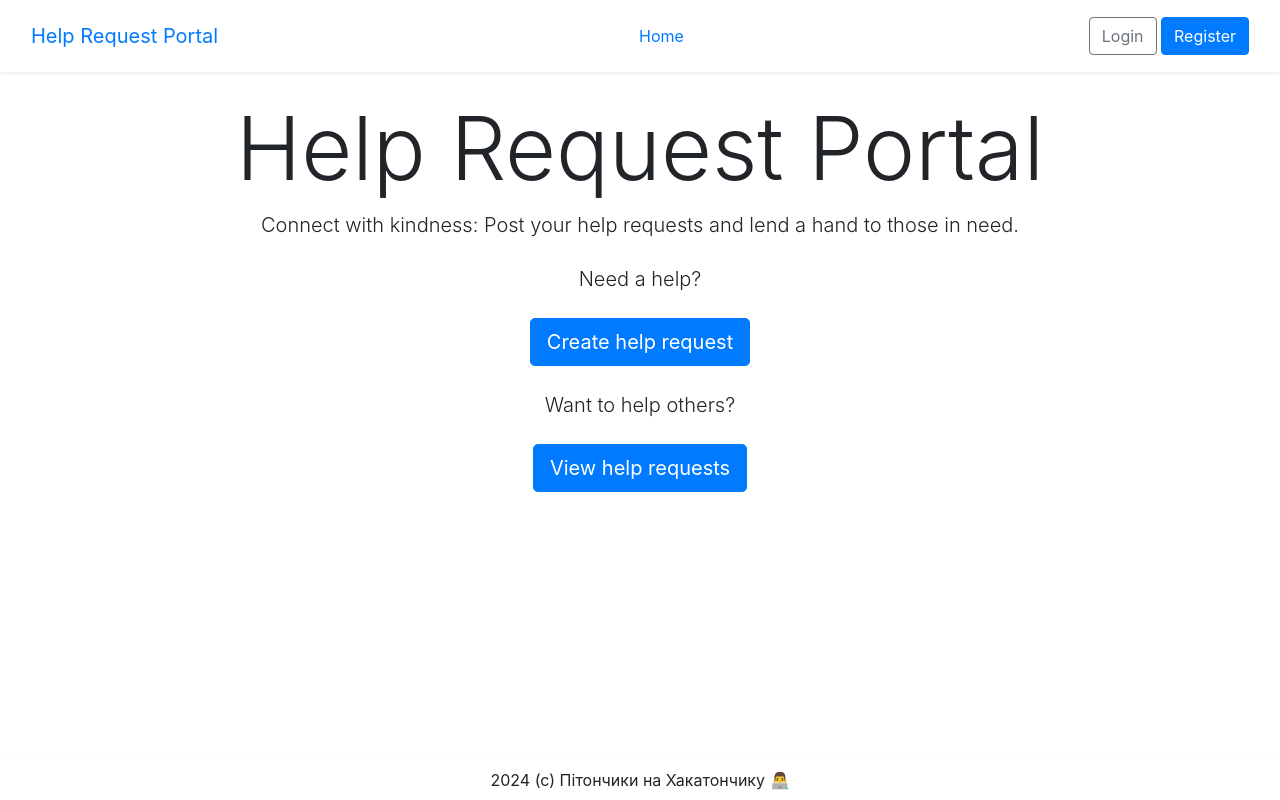
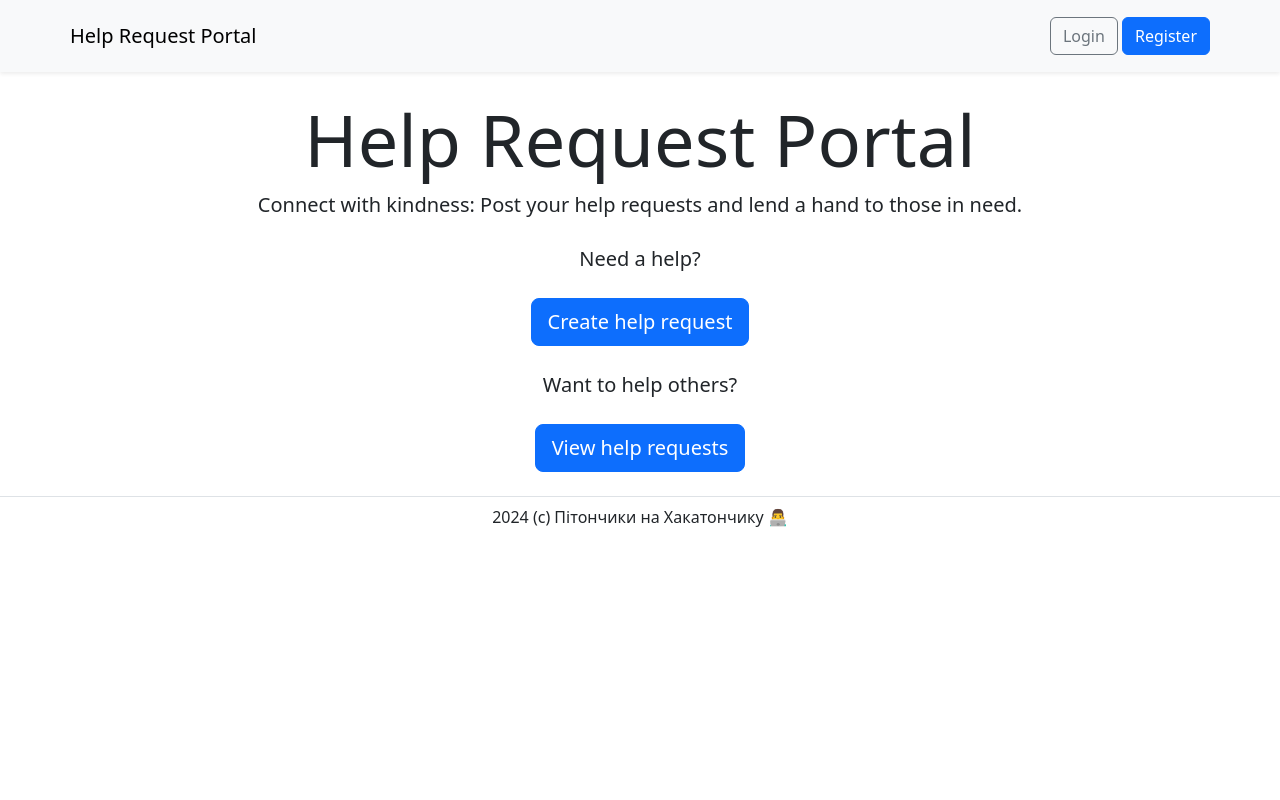
Before and after one commit to dkostmii/best-hackathon-test, a FastAPI app: page / in a window 1280 px wide. Run offline with FastAPI, Linux system fonts and the light colour scheme; some libraries are stand-ins or nearby versions.

Commit message:
Change: templates
Add Bootstrap icons, replace old Bootstrap with `5.3.3` version, fix failing styles, fix header, removing "Home" navlink

```diff
--- a/templates/base.html
+++ b/templates/base.html
@@ -6,8 +6,9 @@
     {% block title %}
     <title>Home Page</title>
     {% endblock %}
-    <link href="https://stackpath.bootstrapcdn.com/bootstrap/4.5.2/css/bootstrap.min.css" rel="stylesheet">
+    <link href="https://cdn.jsdelivr.net/npm/bootstrap@5.3.3/dist/css/bootstrap.min.css" rel="stylesheet" integrity="sha384-QWTKZyjpPEjISv5WaRU9OFeRpok6YctnYmDr5pNlyT2bRjXh0JMhjY6hW+ALEwIH" crossorigin="anonymous">
     <script src="https://cdn.jsdelivr.net/npm/bootstrap@5.3.3/dist/js/bootstrap.bundle.min.js" integrity="sha384-YvpcrYf0tY3lHB60NNkmXc5s9fDVZLESaAA55NDzOxhy9GkcIdslK1eN7N6jIeHz" crossorigin="anonymous"></script>
+    <link rel="stylesheet" href="https://cdn.jsdelivr.net/npm/bootstrap-icons@1.11.3/font/bootstrap-icons.min.css">
     <style>
         .form-container {
             max-width: 400px;
@@ -24,7 +25,7 @@
         }
     </style>
 </head>
-<body class="vh-100 d-flex flex-column">
+<body class="d-flex flex-column">
     {% include 'includes/header.html' %}
     <main class="flex-grow-1 py-4">
         {% block content %}
--- a/templates/includes/footer.html
+++ b/templates/includes/footer.html
@@ -1,4 +1,4 @@
-<footer class="bg-body-secondary shadow-sm text-center py-2">
+<footer class="border-top text-center py-2">
     <p class="m-0">
         2024 (c) Пітончики на Хакатончику 👨‍💻
     </p>
--- a/templates/includes/header.html
+++ b/templates/includes/header.html
@@ -1,14 +1,12 @@
-<header class="bg-body-secondary shadow-sm text-center py-2">
-    <nav class="navbar navbar-expand-lg bg-body-tertiary">
-        <div class="container-fluid">
+<header class="shadow-sm text-center py-2 sticky-top bg-body-tertiary">
+  <nav class="container navbar navbar-expand-lg">
       <a class="navbar-brand" href="/#">Help Request Portal</a>
-          <ul class="navbar-nav">
-            <li class="nav-item"><a class="nav-link" href="/">Home</a></li>
+      <ul class="navbar-nav flex-grow-1">
         {% if current_user %}
           {% if current_user.is_staff %}
           <li class="nav-item"><a class="btn btn-primary" href="/request-tasks">View task requests</a></li>
           {% else %}
-              <li class="nav-item"><a class="btn btn-primary" href="/request-tasks/create">Create task request</a></li>
+          <li class="nav-item"><a class="btn btn-primary" href="/request-tasks/create">Create help request</a></li>
           {% endif %}
         {% endif %}
       </ul>
@@ -33,6 +31,5 @@
         <a class="btn btn-primary" href="/users/register">Register</a>
       </div>
       {% endif %}
-        </div>
     </nav>
 </header>
```
Lines whose indentation alone changed are shown as unchanged.
